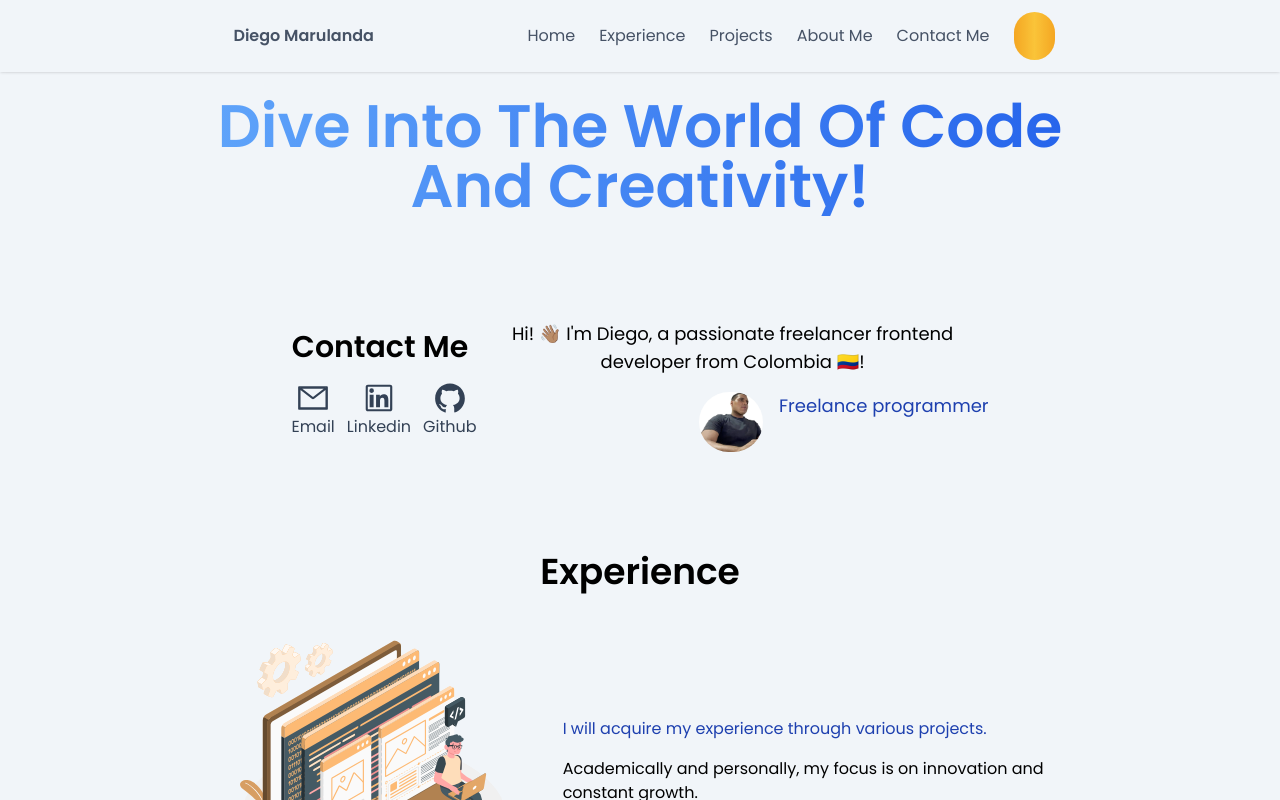
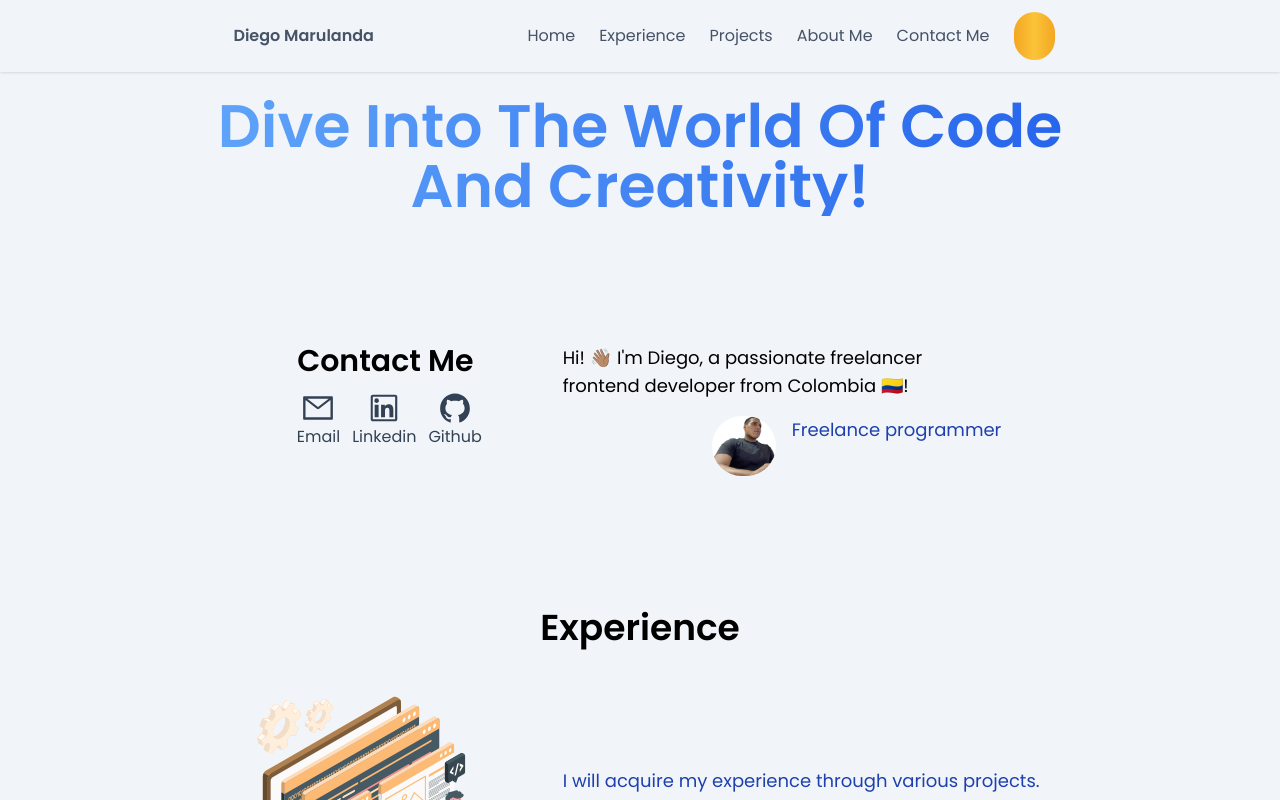
Before and after one commit to DiegoMarulandaB/Portfolio, a Next.js app: page / in a window 1280 px wide. Shown: the top 800 px of the page. Built offline with nearby package versions, Linux system fonts and the light colour scheme; some icons are missing.

Commit message:
refactor: :sparkles: add new performance and fontSizes

```diff
--- a/src/components/Experience/Experience.tsx
+++ b/src/components/Experience/Experience.tsx
@@ -14,12 +14,14 @@ const Experience = () => {
                 <img src="/developer.svg" alt="image developer" loading="lazy" width="300" height="300" />
               </div>
               <div className="md:7/12 lg:w-7/12">
-                <p className="mb-4 mt-4">
+                <p className="mb-4 mt-4 text-lg">
                   <span className="text-blue-800 dark:text-amber-200">
                     I will acquire my experience through various projects.
                   </span>
                 </p>
-                <p className="mb-4 mt-4">Academically and personally, my focus is on innovation and constant growth.</p>
+                <p className="mb-4 mt-4 text-lg">
+                  Academically and personally, my focus is on innovation and constant growth.
+                </p>
               </div>
             </div>
           </div>
--- a/src/components/Home/Home.tsx
+++ b/src/components/Home/Home.tsx
@@ -12,10 +12,13 @@ const HomePage = () => {
           <TextAnimatedGradient />
           <div id="contact">
             <div className="container mx-auto px-4 mt-24">
-              <div className="flex flex-col lg:flex-row items-center justify-between">
-                <div className="mb-8 lg:mb-0 lg:w-5/1 justify-center">
+              <div className="flex flex-col md:flex-row md:p-4 md:text-left mt-2 space-y-10 md:space-x-10 md:space-y-0 items-stretch justify-center align-top">
+                <div className="md:w-4/1">
+                  <div className="container m-auto px-6 md:px-12 xl:px-6">
+                    <div className="space-y-6 md:space-y-0 md:flex md:gap-6 lg:items-center lg:gap-12">
+                      <div className="md:5/12 lg:w-4/12 mt-2 mb-10">
                         <h2 className="mx-auto text-center text-3xl dark:text-white font-semibold mr-2">Contact Me</h2>
-                  <div className="flex gap-3 mt-4 justify-center">
+                        <div className="flex gap-3 mt-2 justify-center">
                           <a
                             href="mailto:%20diegomjobs@gmail.com%20?Subject=Aquí%20el%20asunto%20del%20mail"
                             className=" text-slate-700 hover:text-slate-950 dark:text-white dark:hover:text-blue-100 inline-flex hover:rounded-lg"
@@ -23,7 +26,7 @@ const HomePage = () => {
                             rel="noopener noreferrer"
                             aria-label="Contact me by sending me an email"
                           >
-                      <span className="relative group-hover:bg-opacity-0">
+                            <span className="relative group-hover:bg-opacity-0 mt-1">
                               <AiOutlineMail className="icon mx-auto" size={34} />
                               Email
                             </span>
@@ -35,7 +38,7 @@ const HomePage = () => {
                             rel="noopener noreferrer"
                             aria-label="Read more about my profile on Linkedin"
                           >
-                      <span className="relative group-hover:bg-opacity-0">
+                            <span className="relative group-hover:bg-opacity-0 mt-1">
                               <AiOutlineLinkedin className="icon mx-auto" size={34} />
                               Linkedin
                             </span>
@@ -47,15 +50,15 @@ const HomePage = () => {
                             rel="noopener noreferrer"
                             aria-label="Read more about my Github profile"
                           >
-                      <span className="relative group-hover:bg-opacity-0">
+                            <span className="relative group-hover:bg-opacity-0 mt-1">
                               <AiOutlineGithub className="icon mx-auto" size={34} />
                               Github
                             </span>
                           </a>
                         </div>
                       </div>
-                <div className="max-w-lg mt-2">
-                  <div className="w-46 h-46 lg:mb-0 lg:w-2/2">
+                      <div className="md:7/12 lg:w-7/12">
+                        <div className="mb-4 mt-4">
                           <p className="text-lg">
                             Hi! 👋🏽 I'm Diego, a passionate freelancer frontend developer from Colombia 🇨🇴!
                           </p>
@@ -83,6 +86,9 @@ const HomePage = () => {
                 </div>
               </div>
             </div>
+          </div>
+        </div>
+      </div>
     </section>
   )
 }
```
Lines whose indentation alone changed are shown as unchanged.
